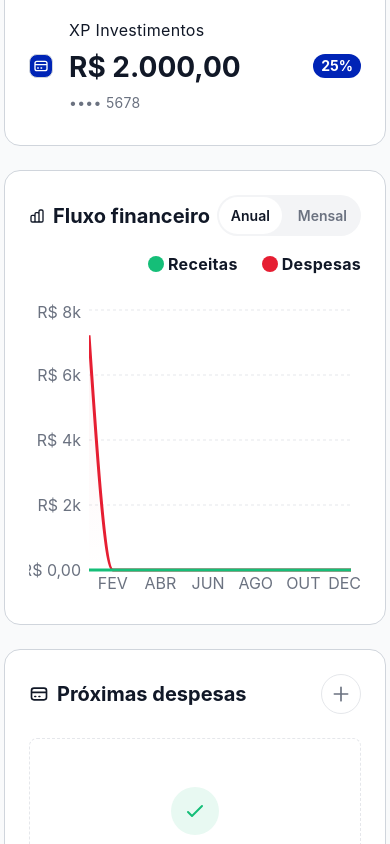
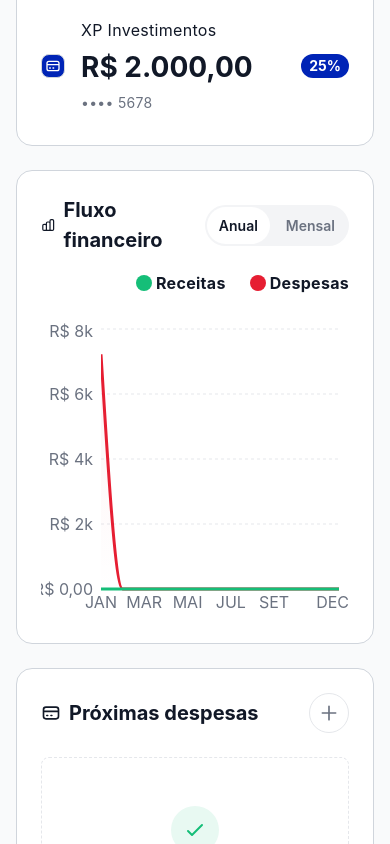
Before and after one commit to Teco-Bortolatto/MoWi, a React (Vite) app: page / in a window 390 px wide. Shown: the part 1658-2502 px from the top of the page. Built offline with nearby package versions, Linux system fonts and the light colour scheme.

Commit message:
style: update Layout lateral padding to 16px
Updates the main content padding to a consistent 16px (px-16) across all breakpoints to match the design requirements.

```diff
--- a/src/components/layout/Layout.tsx
+++ b/src/components/layout/Layout.tsx
@@ -50,7 +50,7 @@
       {/* Header Mobile - apenas mobile/tablet (<1280px) */}
       <HeaderMobile />
 
-      <main className="flex-1 w-full min-w-0 px-4 lg:px-6">
+      <main className="flex-1 w-full min-w-0 px-16">
         <Outlet />
       </main>
     </div>
```
